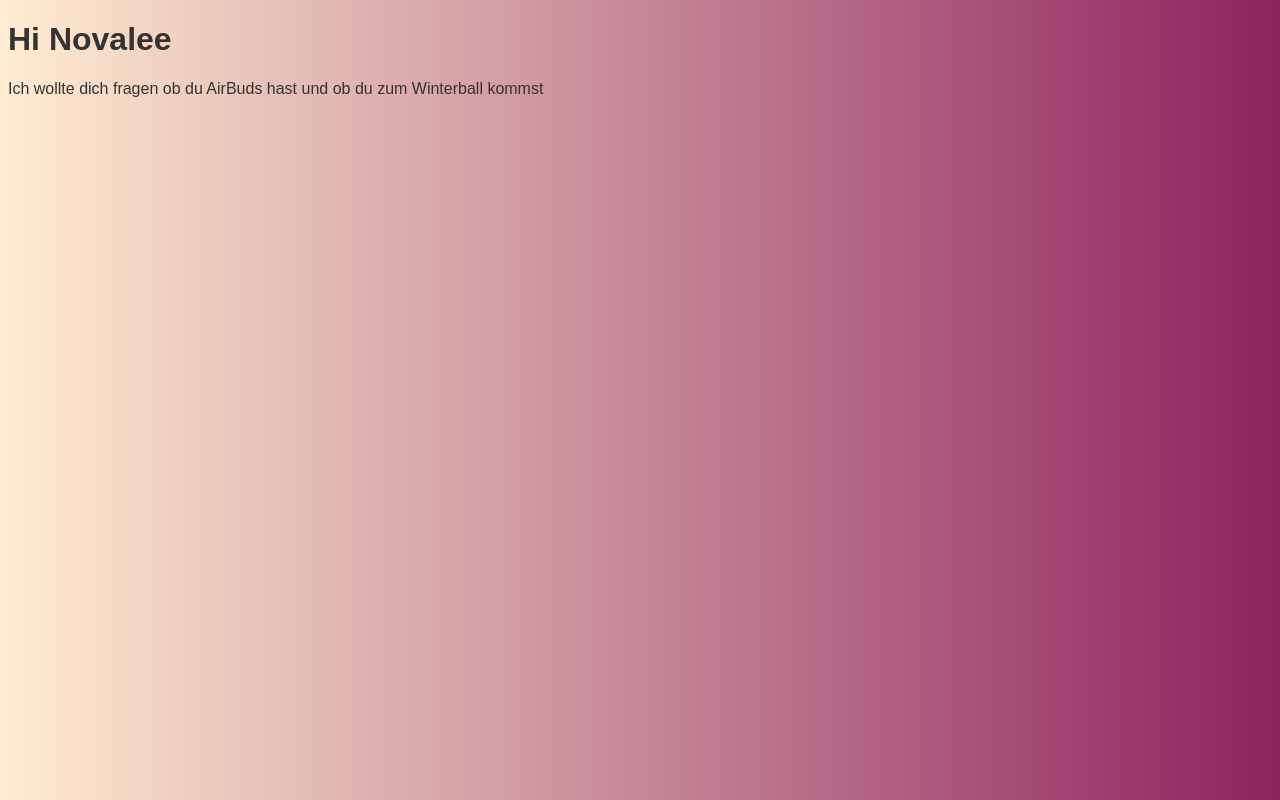
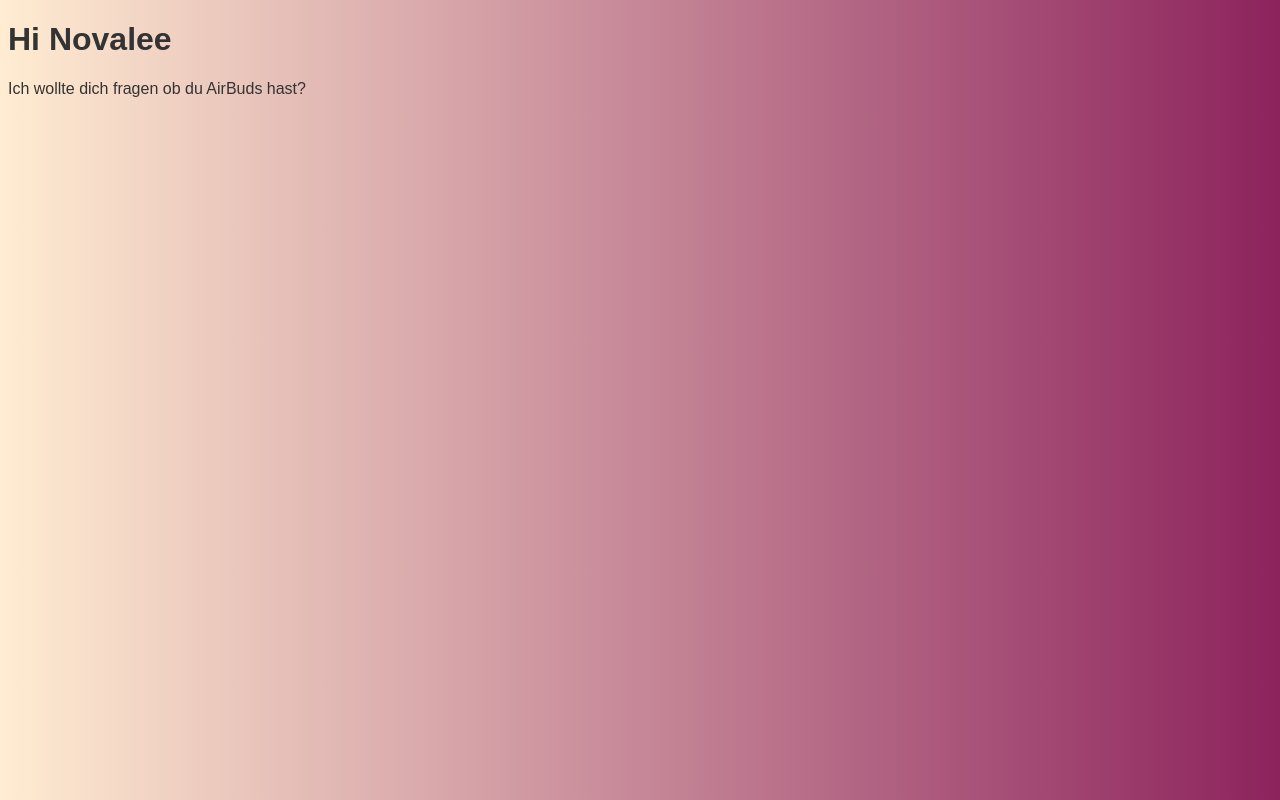
Before and after one commit to root229/Info_und_Anleitung, a plain HTML site: page index.html in a window 1280 px wide. Drawn offline with Linux system fonts and the light colour scheme.

Commit message:
index.html aktualisieren

```diff
--- a/index.html
+++ b/index.html
@@ -9,6 +9,6 @@
 <body>
   <main>
     <h1>Hi Novalee</h1>
-    <p>Ich wollte dich fragen ob du AirBuds hast und ob du zum Winterball kommst</p>
+    <p>Ich wollte dich fragen ob du AirBuds hast?</p>
   </main>
 </body>
```
